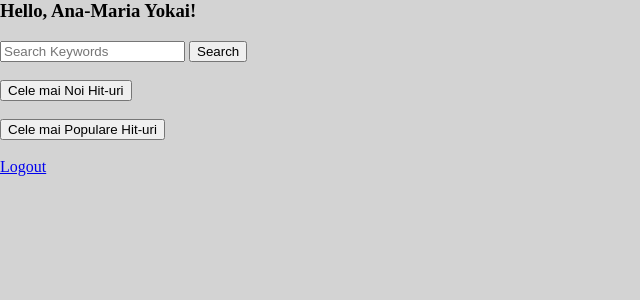
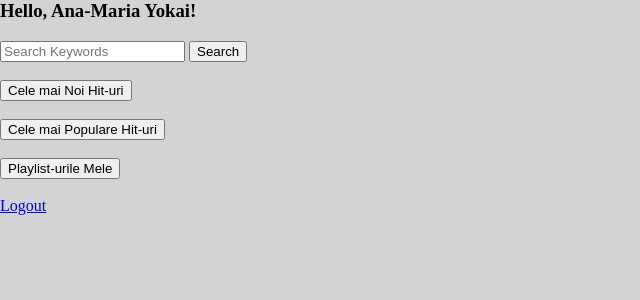
Before and after one commit to Bia103/Proiect-MDS, a PHP site: page /dashboard.php in a window 1280 px wide. Shown: the part 30-330 px from the top of the page, without its empty margins (0-640 px from the left). Run offline with PHP 8.4, Linux system fonts and the light colour scheme; a user stored in the database is signed in; data comes from the database, SQL or seed files in the repository.

Commit message:
Update dashboard.php

```diff
--- a/Music Hall of Fame/dashboard.php
+++ b/Music Hall of Fame/dashboard.php
@@ -80,6 +80,12 @@ $row = mysqli_fetch_assoc($rez);
 	</form>
 	<br>
 
+	<form action="PageOf/myPlaylist.php" method="post">
+		<button class="button" name="subject" type="submit" value="search">Playlist-urile Mele</button>
+	</form>
+	<br>
+
+
 	<a href="logout.php">Logout</a>
 
 </body>
```
